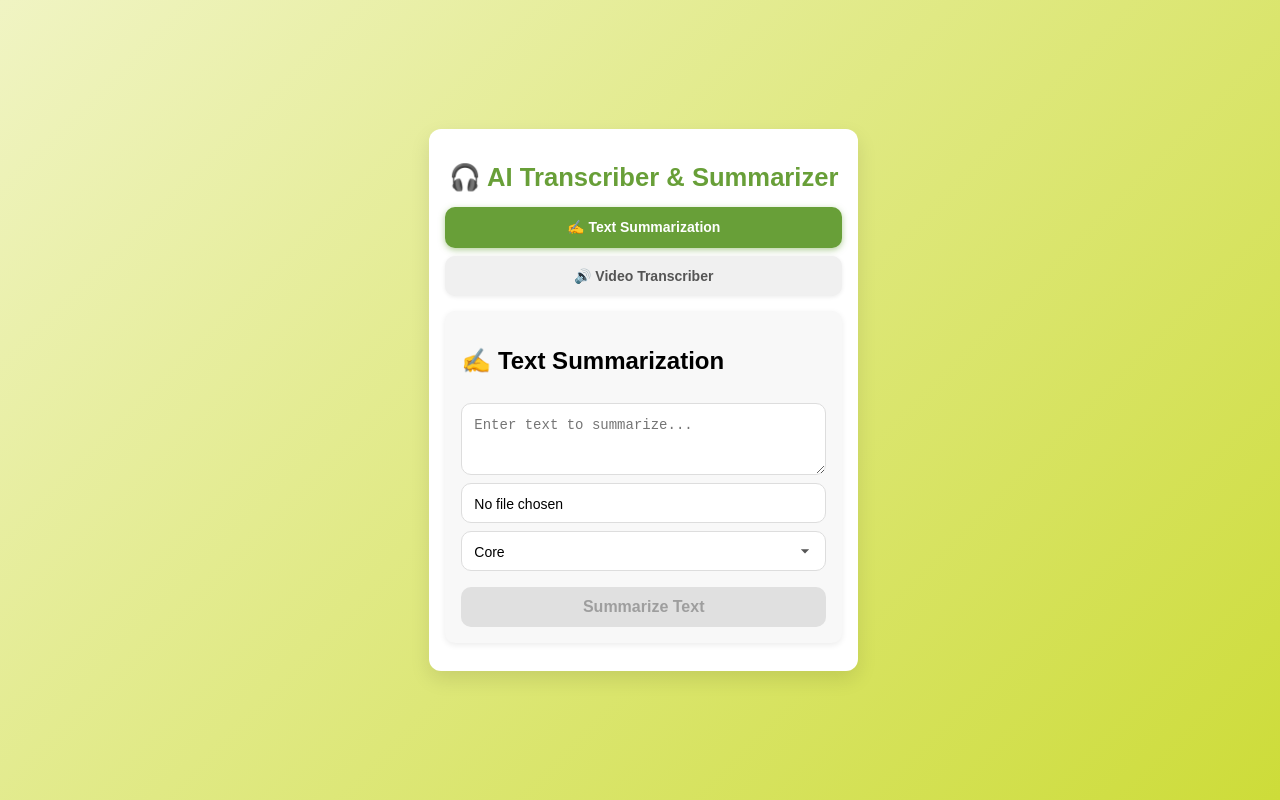
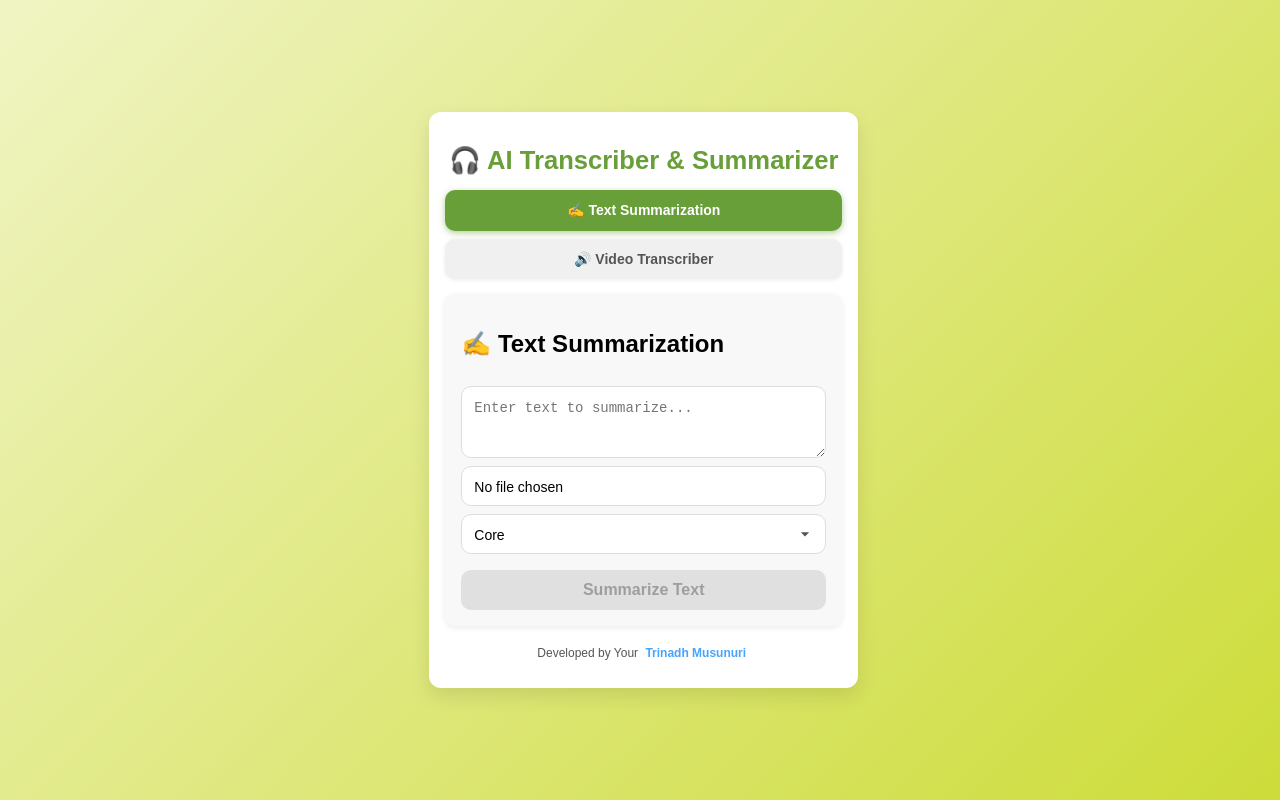
Before and after one commit to 3nadh3/AI-Transcriber-Summarize-Frontend, a React (Create React App) app: page / in a window 1280 px wide. Built offline with nearby package versions, Linux system fonts and the light colour scheme.

Commit message:
added footer for the developer name as trinadh musunuri

```diff
--- a/src/App.css
+++ b/src/App.css
@@ -364,6 +364,7 @@ input[type="file"]::-webkit-file-upload-button {
     opacity: 1;
 }
 
+
 /* === Responsive Design === */
 /* Extra large screens */
 @media (min-width: 1200px) {
@@ -470,3 +471,26 @@ input[type="file"]::-webkit-file-upload-button {
     font-size: 1.2em;
     margin-bottom: 10px;
   }   }
+
+
+
+  .footer {
+    margin-top: 20px;
+    font-size: var(--font-size-small);
+    color: var(--light-text-color);
+    text-align: center;
+  }
+
+
+  .highlight-link {
+  text-decoration: none;
+  color: #45a4fdff;
+  font-weight: bold;
+  transition: background-color 0.2s ease;
+  padding: 2px 4px;
+  border-radius: 5px;
+}
+
+.highlight-link:hover {
+  background-color: rgba(173, 216, 230, 0.3);
+}
--- a/src/App.js
+++ b/src/App.js
@@ -345,6 +345,20 @@ function App() {
                     )}
                 </div>
             )}
+  <div>
+            <p className="footer">
+  Developed by Your{" "}
+<a
+  href="https://www.linkedin.com/in/musunuri-trinadh/"
+  className="highlight-link"
+>
+  Trinadh Musunuri
+</a>
+
+</p>
+
+        </div>
+
         </div>
     );
 }
```
